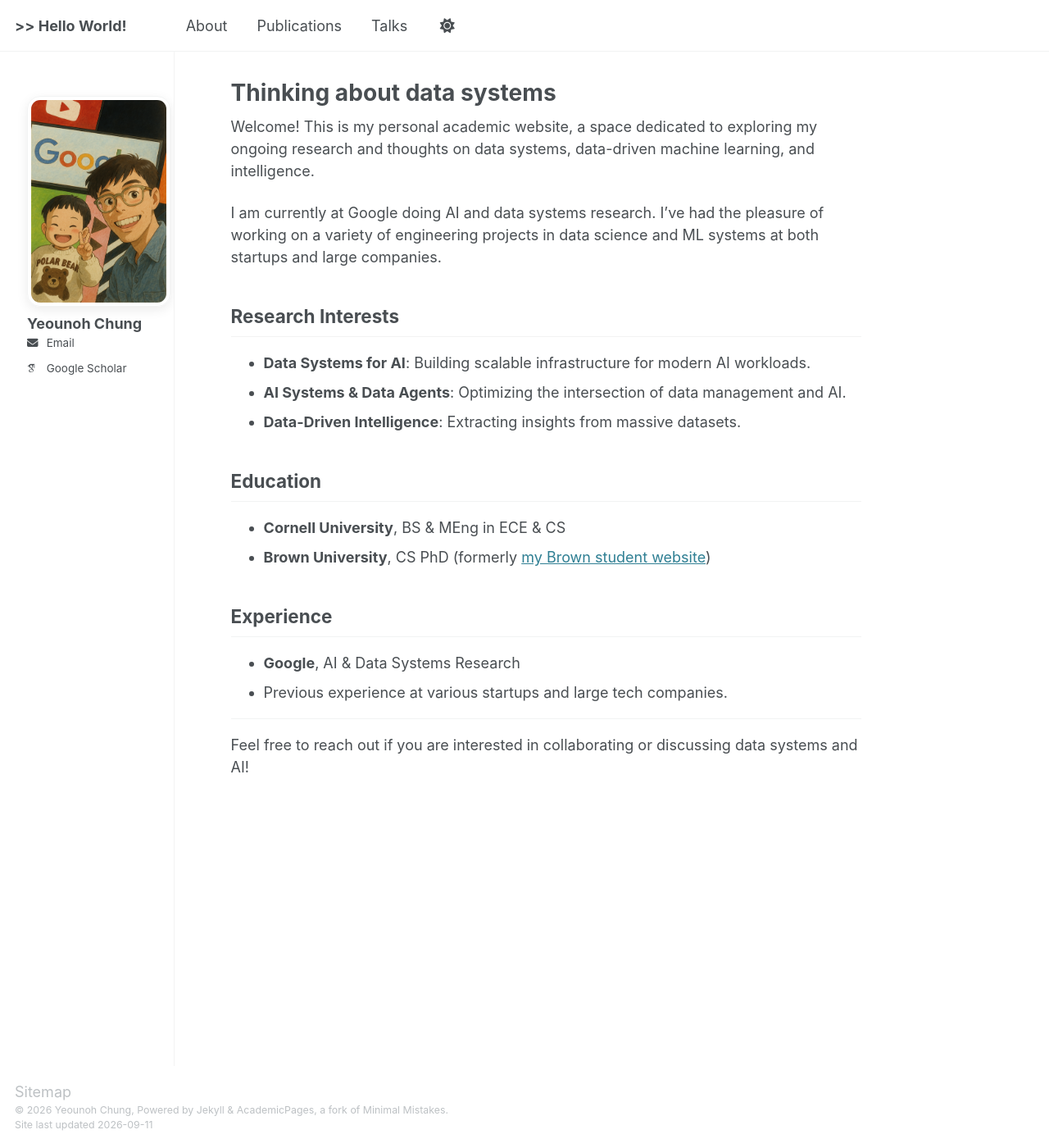
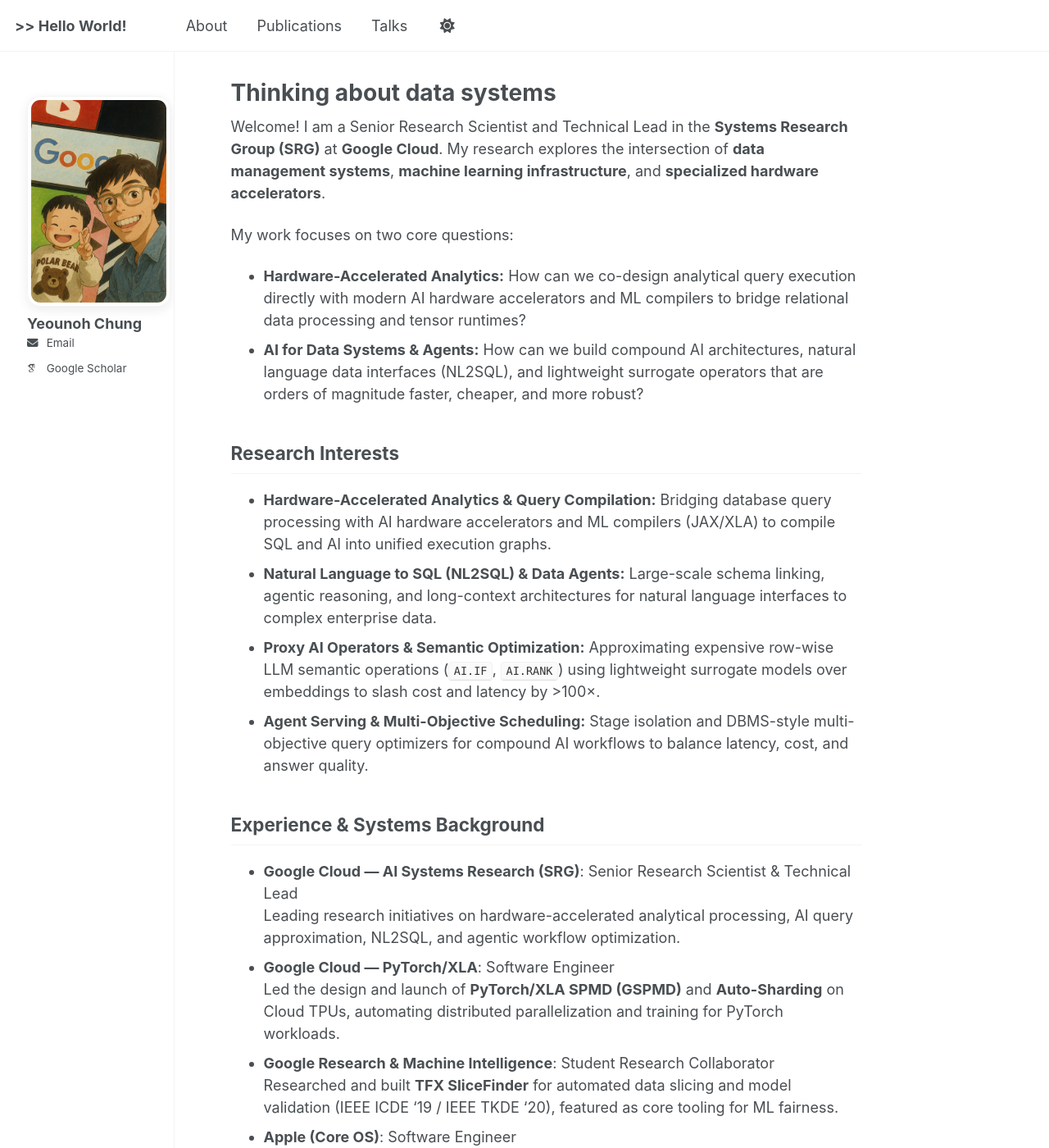
Before and after one commit to yeounoh/yeounoh.github.io, a Jekyll site: the page built from _pages/about.md, in a window 1280 px wide and 1400 px high. Shown: the whole window at 82% size. Built offline with Jekyll 4.4.1, drawn with Linux system fonts in a browser that asks for light colours; some web fonts are replaced; some of the changed text lies outside the part shown.

Commit message:
Update homepage about section and clean up publication list

```diff
--- a/_pages/about.md
+++ b/_pages/about.md
@@ -7,22 +7,29 @@ redirect_from:
   - /about.html
 ---
 
-Welcome! This is my personal academic website, a space dedicated to exploring my ongoing research and thoughts on data systems, data-driven machine learning, and intelligence.
+Welcome! I am a Senior Research Scientist and Technical Lead in the **Systems Research Group (SRG)** at **Google Cloud**. My research explores the intersection of **data management systems**, **machine learning infrastructure**, and **specialized hardware accelerators**.
 
-I am currently at Google doing AI and data systems research. I've had the pleasure of working on a variety of engineering projects in data science and ML systems at both startups and large companies.
+My work focuses on two core questions:
+* **Hardware-Accelerated Analytics:** How can we co-design analytical query execution directly with modern AI hardware accelerators and ML compilers to bridge relational data processing and tensor runtimes?
+* **AI for Data Systems & Agents:** How can we build compound AI architectures, natural language data interfaces (NL2SQL), and lightweight surrogate operators that are orders of magnitude faster, cheaper, and more robust?
 
 ## Research Interests
-*   **Data Systems for AI**: Building scalable infrastructure for modern AI workloads.
-*   **AI Systems & Data Agents**: Optimizing the intersection of data management and AI.
-*   **Data-Driven Intelligence**: Extracting insights from massive datasets.
+* **Hardware-Accelerated Analytics & Query Compilation:** Bridging database query processing with AI hardware accelerators and ML compilers (JAX/XLA) to compile SQL and AI into unified execution graphs.
+* **Natural Language to SQL (NL2SQL) & Data Agents:** Large-scale schema linking, agentic reasoning, and long-context architectures for natural language interfaces to complex enterprise data.
+* **Proxy AI Operators & Semantic Optimization:** Approximating expensive row-wise LLM semantic operations (`AI.IF`, `AI.RANK`) using lightweight surrogate models over embeddings to slash cost and latency by >100×.
+* **Agent Serving & Multi-Objective Scheduling:** Stage isolation and DBMS-style multi-objective query optimizers for compound AI workflows to balance latency, cost, and answer quality.
 
-## Education
-*   **Cornell University**, BS & MEng in ECE & CS
-*   **Brown University**, CS PhD (formerly [my Brown student website](https://cs.brown.edu/people/yc108/))
+## Experience & Systems Background
 
-## Experience
-*   **Google**, AI & Data Systems Research
-*   Previous experience at various startups and large tech companies.
+* **Google Cloud — AI Systems Research (SRG)**: Senior Research Scientist & Technical Lead
+  Leading research initiatives on hardware-accelerated analytical processing, AI query approximation, NL2SQL, and agentic workflow optimization.
+* **Google Cloud — PyTorch/XLA**: Software Engineer
+  Led the design and launch of **PyTorch/XLA SPMD (GSPMD)** and **Auto-Sharding** on Cloud TPUs, automating distributed parallelization and training for PyTorch workloads.
+* **Google Research & Machine Intelligence**: Student Research Collaborator
+  Researched and built **TFX SliceFinder** for automated data slicing and model validation (IEEE ICDE '19 / IEEE TKDE '20), featured as core tooling for ML fairness.
+* **Apple (Core OS)**: Software Engineer
+  Designed backend infrastructure and telemetry data pipelines for App Store Connect Power & Performance APIs.
+* **Brown University** (Ph.D. in CS, Advisor: [Prof. Tim Kraska](https://scholar.google.com/citations?user=biuxbRsAAAAJ)) & **Cornell University** (B.S. & M.Eng. in CS & ECE, Advisor: [Prof. Emin Gün Sirer](https://scholar.google.com/citations?user=d1_K2_AAAAAJ)).
 
 ---
 Feel free to reach out if you are interested in collaborating or discussing data systems and AI!
```
Also changed, not shown: _pages/publications.html (+16 -6 lines), _publications/2015_a_behavior_analysisbased_game_.md (deleted, +0 -8 lines), _publications/2016_a_data_quality_metric_dqm_how_.md (deleted, +0 -8 lines), _publications/2018_ieee_data_exploration.md (deleted, +0 -9 lines), _publications/2018_slice_finder_automated_data_sl.md (deleted, +0 -8 lines), _publications/2018_unknown_examples__machine_lear.md (deleted, +0 -8 lines), _publications/2024_chasesql_multipath_reasoning_a.md (deleted, +0 -8 lines), _publications/2025_multiobjective_agentic_rewrite.md (deleted, +0 -8 lines).
